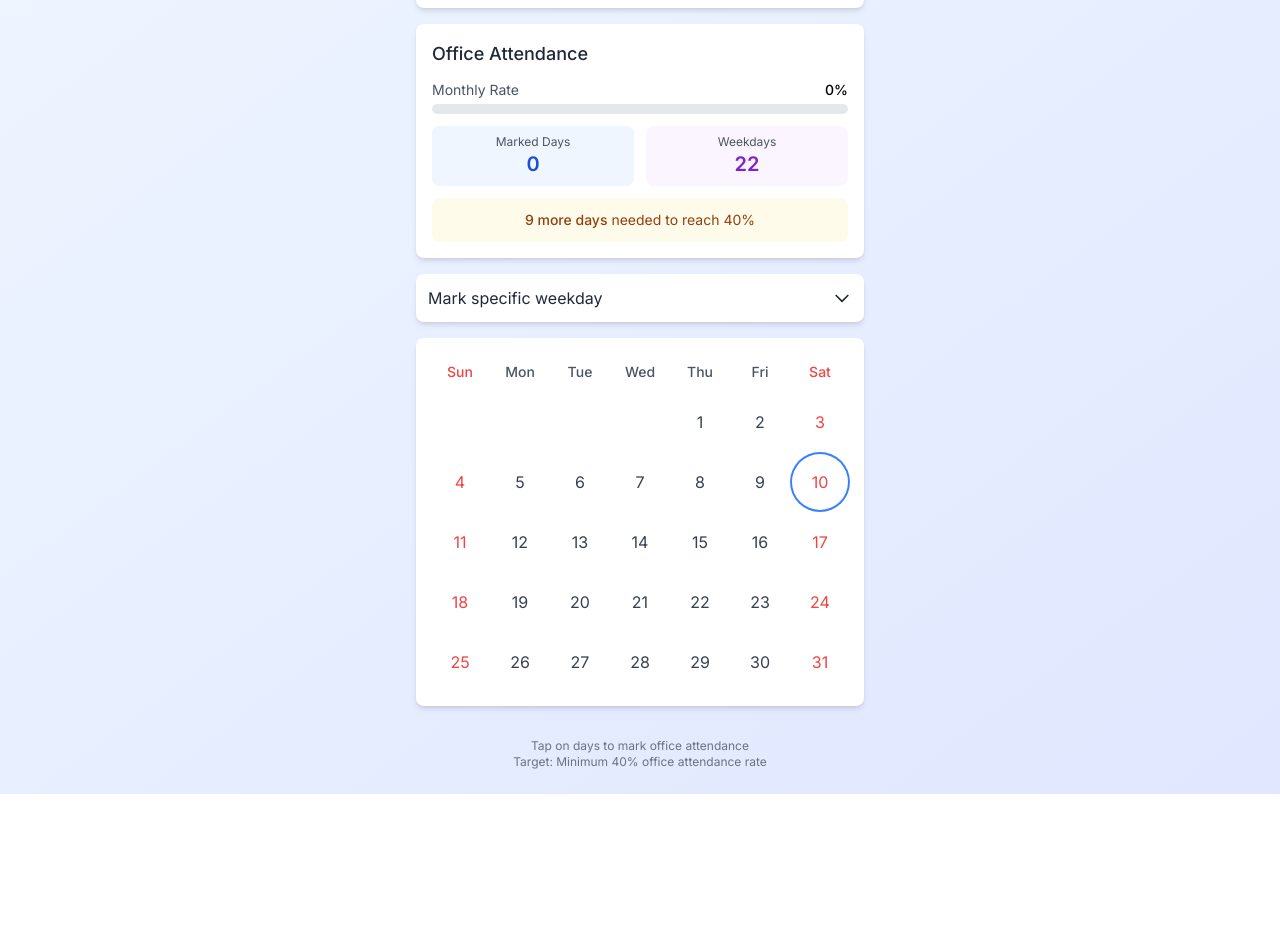
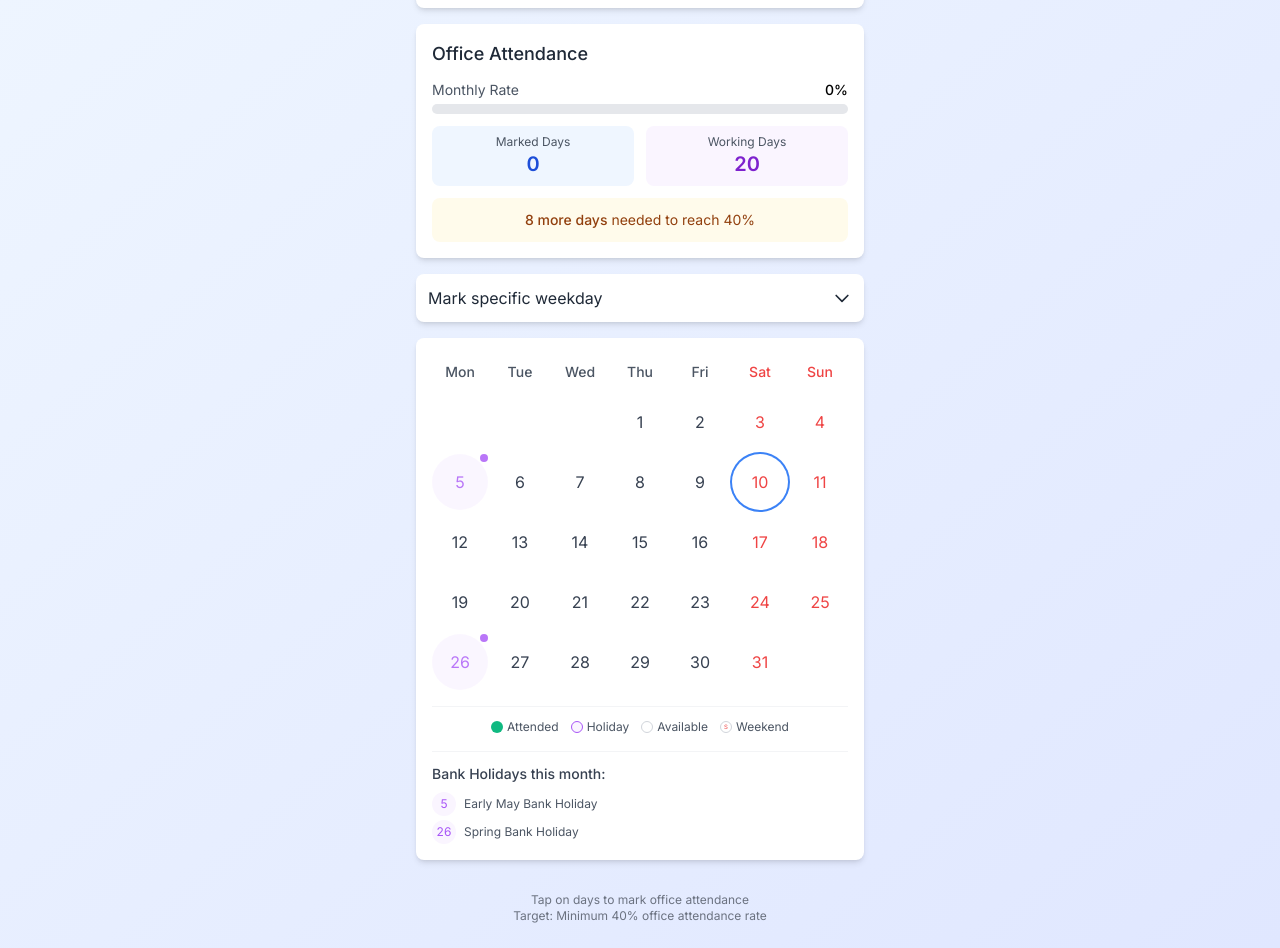
Before and after one commit to nicky1127/office-attendance-tracker, a Next.js app: page / in a window 1280 px wide. Shown: the part 156-1104 px from the top of the page. Before the commit the page ends 950 px from the top, so only its background shows below. Built offline with nearby package versions, Linux system fonts and the light colour scheme.

Commit message:
Minor change

```diff
--- a/src/app/components/AttendanceStats.tsx
+++ b/src/app/components/AttendanceStats.tsx
@@ -2,7 +2,7 @@
 
 import { format } from "date-fns";
 import { useAttendanceStore } from "@/utils/attendanceStore";
-import { countWeekdaysInMonth } from "@/utils/dateUtils";
+import { countWorkdaysInMonth } from "@/utils/dateUtils";
 
 const AttendanceStats = () => {
   const {
@@ -27,8 +27,8 @@ const AttendanceStats = () => {
     dateStr.startsWith(monthStr)
   ).length;
 
-  // Count total weekdays in month
-  const totalWeekdays = countWeekdaysInMonth(dateObj);
+  // Count total workdays in month (excluding weekends and bank holidays)
+  const totalWorkdays = countWorkdaysInMonth(dateObj);
 
   // Calculate progress bar width
   const progressWidth = `${Math.min(100, Number(formattedRate))}%`;
@@ -69,11 +69,15 @@ const AttendanceStats = () => {
             {markedDaysCount}
           </p>
         </div>
-        <div className="bg-purple-50 rounded-lg p-2">
-          <p className="text-xs text-gray-600">Weekdays</p>
+        <div className="bg-purple-50 rounded-lg p-2 relative group">
+          <p className="text-xs text-gray-600">Working Days</p>
           <p className="text-xl font-semibold text-purple-700">
-            {totalWeekdays}
+            {totalWorkdays}
           </p>
+          <div className="absolute hidden group-hover:block bg-gray-800 text-white text-xs rounded p-2 w-48 -top-16 left-1/2 transform -translate-x-1/2 z-10">
+            Working days exclude weekends and bank holidays.
+            <div className="absolute -bottom-1 left-1/2 transform -translate-x-1/2 w-2 h-2 bg-gray-800 rotate-45"></div>
+          </div>
         </div>
       </div>
 
--- a/src/app/components/Calendar.tsx
+++ b/src/app/components/Calendar.tsx
@@ -1,9 +1,21 @@
 "use client";
 
-import { memo } from "react";
-import { format, isToday, isWeekend, isSameMonth } from "date-fns";
+import { memo, useMemo } from "react";
+import {
+  format,
+  isToday,
+  isWeekend,
+  isSameMonth,
+  startOfMonth,
+  endOfMonth,
+  eachDayOfInterval,
+} from "date-fns";
 import { useAttendanceStore } from "@/utils/attendanceStore";
-import { generateCalendarDays } from "@/utils/dateUtils";
+import { generateCalendarDays, isNonWorkingDay } from "@/utils/dateUtils";
+import {
+  isBankHoliday,
+  getBankHolidaysBetweenDates,
+} from "@/utils/bankHolidays";
 
 const Calendar = () => {
   const { currentDate, attendedDays, toggleDay } = useAttendanceStore();
@@ -14,18 +26,26 @@ const Calendar = () => {
 
   const calendarDays = generateCalendarDays(dateObj);
 
-  // Weekday headers
-  const weekDays = ["Sun", "Mon", "Tue", "Wed", "Thu", "Fri", "Sat"];
+  // Weekday headers starting with Monday
+  const weekDays = ["Mon", "Tue", "Wed", "Thu", "Fri", "Sat", "Sun"];
+
+  // Get bank holidays for the current month
+  const bankHolidays = useMemo(() => {
+    const monthStart = startOfMonth(dateObj);
+    const monthEnd = endOfMonth(dateObj);
+    return getBankHolidaysBetweenDates(monthStart, monthEnd);
+  }, [dateObj]);
 
   return (
     <div className="bg-white rounded-lg shadow-md p-2 sm:p-4 w-full max-w-md mx-auto">
       <div className="grid grid-cols-7 gap-1">
         {/* Weekday headers */}
+        {/* Weekday headers */}
         {weekDays.map((day, index) => (
           <div
             key={`header-${index}`}
             className={`text-center text-xs sm:text-sm font-medium py-2 ${
-              index === 0 || index === 6 ? "text-red-500" : "text-gray-600"
+              index === 5 || index === 6 ? "text-red-500" : "text-gray-600"
             }`}
           >
             {day}
@@ -42,18 +62,23 @@ const Calendar = () => {
           const dateStr = format(day, "yyyy-MM-dd");
           const isAttended = !!attendedDays[dateStr];
           const isCurrentMonth = isSameMonth(day, dateObj);
+          const { isHoliday, holidayName } = isBankHoliday(day);
+          const isWeekendDay = isWeekend(day);
+          const isNonWorking = isWeekendDay || isHoliday;
 
           // Determine classes based on various conditions
           let dayClasses =
-            "flex items-center justify-center cursor-pointer aspect-square text-sm sm:text-base rounded-full transition-all";
+            "relative flex items-center justify-center aspect-square text-sm sm:text-base rounded-full transition-all";
 
           // Base styling for different day states
           if (!isCurrentMonth) {
             dayClasses += " opacity-30";
           }
 
-          if (isWeekend(day)) {
+          if (isWeekendDay) {
             dayClasses += " text-red-500";
+          } else if (isHoliday) {
+            dayClasses += " text-purple-500 bg-purple-50 opacity-80";
           } else if (isAttended) {
             dayClasses += " bg-emerald-500 text-white";
           } else {
@@ -68,14 +93,64 @@ const Calendar = () => {
           return (
             <div
               key={dateStr}
-              className={dayClasses}
-              onClick={() => !isWeekend(day) && toggleDay(dateStr)}
+              className={`${dayClasses} ${
+                isNonWorking ? "cursor-not-allowed" : "cursor-pointer"
+              }`}
+              onClick={() => !isNonWorking && toggleDay(dateStr)}
+              title={isHoliday ? holidayName : undefined}
             >
               {format(day, "d")}
+              {isHoliday && (
+                <span className="absolute top-0 right-0 w-2 h-2 bg-purple-500 rounded-full"></span>
+              )}
             </div>
           );
         })}
       </div>
+
+      {/* Legend */}
+      <div className="mt-4 pt-3 border-t border-gray-100 flex flex-wrap gap-3 justify-center text-xs text-gray-600">
+        <div className="flex items-center">
+          <div className="w-3 h-3 rounded-full bg-emerald-500 mr-1"></div>
+          <span>Attended</span>
+        </div>
+        <div className="flex items-center">
+          <div className="w-3 h-3 rounded-full bg-purple-50 border border-purple-500 mr-1"></div>
+          <span>Holiday</span>
+        </div>
+        <div className="flex items-center">
+          <div className="w-3 h-3 rounded-full bg-white border border-gray-300 mr-1"></div>
+          <span>Available</span>
+        </div>
+        <div className="flex items-center">
+          <div
+            className="w-3 h-3 rounded-full bg-white text-red-500 border border-gray-300 mr-1 flex items-center justify-center"
+            style={{ fontSize: "6px" }}
+          >
+            S
+          </div>
+          <span>Weekend</span>
+        </div>
+      </div>
+
+      {/* Bank Holidays for current month */}
+      {bankHolidays.length > 0 && (
+        <div className="mt-4 pt-3 border-t border-gray-100">
+          <h3 className="text-sm font-medium text-gray-700 mb-2">
+            Bank Holidays this month:
+          </h3>
+          <ul className="text-xs text-gray-600 space-y-1">
+            {bankHolidays.map((holiday) => (
+              <li key={holiday.date} className="flex items-center">
+                <span className="inline-block w-6 h-6 rounded-full bg-purple-50 text-purple-500 flex items-center justify-center mr-2 text-xs">
+                  {format(holiday.date, "d")}
+                </span>
+                <span>{holiday.title}</span>
+              </li>
+            ))}
+          </ul>
+        </div>
+      )}
     </div>
   );
 };
--- a/src/utils/attendanceStore.ts
+++ b/src/utils/attendanceStore.ts
@@ -16,6 +16,8 @@ import {
   parseISO,
   getDaysInMonth,
 } from "date-fns";
+import { isNonWorkingDay } from "./dateUtils";
+import { isBankHoliday } from "./bankHolidays";
 
 type WeekdayOption =
   | "monday"
@@ -81,6 +83,13 @@ export const useAttendanceStore = create<AttendanceState>()(
       },
 
       toggleDay: (dateStr) => {
+        // Parse the date string to check if it's a non-working day
+        const date = parseISO(dateStr);
+        if (isNonWorkingDay(date)) {
+          // Don't toggle non-working days (weekends or bank holidays)
+          return;
+        }
+
         const { attendedDays } = get();
 
         // If day is already attended, remove it, otherwise add it
@@ -145,12 +154,14 @@ export const useAttendanceStore = create<AttendanceState>()(
         const monthStart = startOfMonth(dateObj);
         const monthEnd = endOfMonth(dateObj);
 
-        // Get all weekdays in month (excluding weekends)
+        // Get all workdays in month (excluding weekends and bank holidays)
         const daysInMonth = eachDayOfInterval({
           start: monthStart,
           end: monthEnd,
         });
-        const weekdaysInMonth = daysInMonth.filter((date) => !isWeekend(date));
+        const workdaysInMonth = daysInMonth.filter(
+          (date) => !isNonWorkingDay(date)
+        );
 
         // Count attended days in current month
         const yearMonth = format(dateObj, "yyyy-MM");
@@ -159,9 +170,9 @@ export const useAttendanceStore = create<AttendanceState>()(
         ).length;
 
         // Calculate attendance rate
-        return weekdaysInMonth.length === 0
+        return workdaysInMonth.length === 0
           ? 0
-          : attendedDaysInMonth / weekdaysInMonth.length;
+          : attendedDaysInMonth / workdaysInMonth.length;
       },
 
       getDaysNeededForMinRate: (minRate = 0.4) => {
@@ -172,12 +183,14 @@ export const useAttendanceStore = create<AttendanceState>()(
         const monthStart = startOfMonth(dateObj);
         const monthEnd = endOfMonth(dateObj);
 
-        // Get all weekdays in month (excluding weekends)
+        // Get all workdays in month (excluding weekends and bank holidays)
         const daysInMonth = eachDayOfInterval({
           start: monthStart,
           end: monthEnd,
         });
-        const weekdaysInMonth = daysInMonth.filter((date) => !isWeekend(date));
+        const workdaysInMonth = daysInMonth.filter(
+          (date) => !isNonWorkingDay(date)
+        );
 
         // Count attended days in current month
         const yearMonth = format(dateObj, "yyyy-MM");
@@ -186,7 +199,7 @@ export const useAttendanceStore = create<AttendanceState>()(
         ).length;
 
         // Calculate total days needed to reach minimum rate
-        const totalDaysNeeded = Math.ceil(weekdaysInMonth.length * minRate);
+        const totalDaysNeeded = Math.ceil(workdaysInMonth.length * minRate);
 
         // Calculate additional days needed
         const additionalDaysNeeded = Math.max(
--- /dev/null
+++ b/src/utils/bankHolidays.ts
@@ -0,0 +1,94 @@
+import {
+  format,
+  getYear,
+  isWithinInterval,
+  parseISO,
+  startOfDay,
+} from "date-fns";
+
+// Bank holidays data for England
+// Source: https://www.gov.uk/bank-holidays
+// Note: This is hard-coded for 2024 and 2025. In a production app,
+// you'd typically fetch this from an API.
+export const englandBankHolidays = {
+  // 2024 Bank Holidays
+  "2024": [
+    { title: "New Year's Day", date: "2024-01-01" },
+    { title: "Good Friday", date: "2024-03-29" },
+    { title: "Easter Monday", date: "2024-04-01" },
+    { title: "Early May Bank Holiday", date: "2024-05-06" },
+    { title: "Spring Bank Holiday", date: "2024-05-27" },
+    { title: "Summer Bank Holiday", date: "2024-08-26" },
+    { title: "Christmas Day", date: "2024-12-25" },
+    { title: "Boxing Day", date: "2024-12-26" },
+  ],
+  // 2025 Bank Holidays
+  "2025": [
+    { title: "New Year's Day", date: "2025-01-01" },
+    { title: "Good Friday", date: "2025-04-18" },
+    { title: "Easter Monday", date: "2025-04-21" },
+    { title: "Early May Bank Holiday", date: "2025-05-05" },
+    { title: "Spring Bank Holiday", date: "2025-05-26" },
+    { title: "Summer Bank Holiday", date: "2025-08-25" },
+    { title: "Christmas Day", date: "2025-12-25" },
+    { title: "Boxing Day", date: "2025-12-26" },
+  ],
+};
+
+// Check if a date is a bank holiday in England
+export const isBankHoliday = (
+  date: Date
+): { isHoliday: boolean; holidayName?: string } => {
+  const normalizedDate = startOfDay(date);
+  const dateStr = format(normalizedDate, "yyyy-MM-dd");
+  const year = getYear(normalizedDate).toString();
+
+  // If we don't have data for this year, return false
+  //@ts-ignore
+  if (!englandBankHolidays[year]) {
+    return { isHoliday: false };
+  }
+  //@ts-ignore
+  const holiday = englandBankHolidays[year].find(
+    //@ts-ignore
+    (holiday) => holiday.date === dateStr
+  );
+
+  if (holiday) {
+    return { isHoliday: true, holidayName: holiday.title };
+  }
+
+  return { isHoliday: false };
+};
+
+// Get all bank holidays for a specific year
+export const getBankHolidaysForYear = (year: number | string) => {
+  const yearStr = year.toString();
+  //@ts-ignore
+  return englandBankHolidays[yearStr] || [];
+};
+
+// Get all bank holidays between two dates
+export const getBankHolidaysBetweenDates = (startDate: Date, endDate: Date) => {
+  const startYear = getYear(startDate);
+  const endYear = getYear(endDate);
+
+  const holidays = [];
+
+  for (let year = startYear; year <= endYear; year++) {
+    const yearHolidays = getBankHolidaysForYear(year);
+
+    for (const holiday of yearHolidays) {
+      const holidayDate = parseISO(holiday.date);
+
+      if (isWithinInterval(holidayDate, { start: startDate, end: endDate })) {
+        holidays.push({
+          ...holiday,
+          date: holidayDate,
+        });
+      }
+    }
+  }
+
+  return holidays;
+};
--- a/src/utils/dateUtils.ts
+++ b/src/utils/dateUtils.ts
@@ -8,9 +8,13 @@ import {
   isToday,
   isSameMonth,
   isWeekend,
+  addDays,
 } from "date-fns";
 
-// Generate days for calendar view
+// Import the bank holiday utility
+import { isBankHoliday } from "./bankHolidays";
+
+// Generate days for calendar view with Monday as the first day of the week
 export const generateCalendarDays = (currentDate: Date) => {
   const monthStart = startOfMonth(currentDate);
   const monthEnd = endOfMonth(currentDate);
@@ -20,10 +24,15 @@ export const generateCalendarDays = (currentDate: Date) => {
   });
 
   // Get the day of the week for the first day of the month (0 = Sunday, 1 = Monday, etc.)
+  // Adjust to make Monday the first day (0 = Monday, 6 = Sunday)
   const startDay = getDay(monthStart);
+  const mondayAdjustedStartDay = startDay === 0 ? 6 : startDay - 1;
 
   // Create empty slots for days before the first day of the month
-  const prefixDays = Array.from({ length: startDay }, (_, i) => null);
+  const prefixDays = Array.from(
+    { length: mondayAdjustedStartDay },
+    (_, i) => null
+  );
 
   // Combine prefix days and actual days
   return [...prefixDays, ...allDaysInMonth];
@@ -62,12 +71,24 @@ export const isDateInCurrentMonth = (
   return isSameMonth(date, currentDate);
 };
 
-// Count weekdays in month (excluding weekends)
-export const countWeekdaysInMonth = (date: Date): number => {
+// Check if a date is a non-working day (weekend or bank holiday)
+export const isNonWorkingDay = (date: Date): boolean => {
+  // Check if it's a weekend
+  const isWeekendDay = isWeekend(date);
+
+  // Check if it's a bank holiday
+  const { isHoliday } = isBankHoliday(date);
+
+  // Return true if it's either a weekend or a bank holiday
+  return isWeekendDay || isHoliday;
+};
+
+// Count weekdays in month (excluding weekends and bank holidays)
+export const countWorkdaysInMonth = (date: Date): number => {
   const monthStart = startOfMonth(date);
   const monthEnd = endOfMonth(date);
   const daysInMonth = eachDayOfInterval({ start: monthStart, end: monthEnd });
 
-  // Filter out weekends
-  return daysInMonth.filter((day) => !isWeekend(day)).length;
+  // Filter out weekends and bank holidays
+  return daysInMonth.filter((day) => !isNonWorkingDay(day)).length;
 };
```
